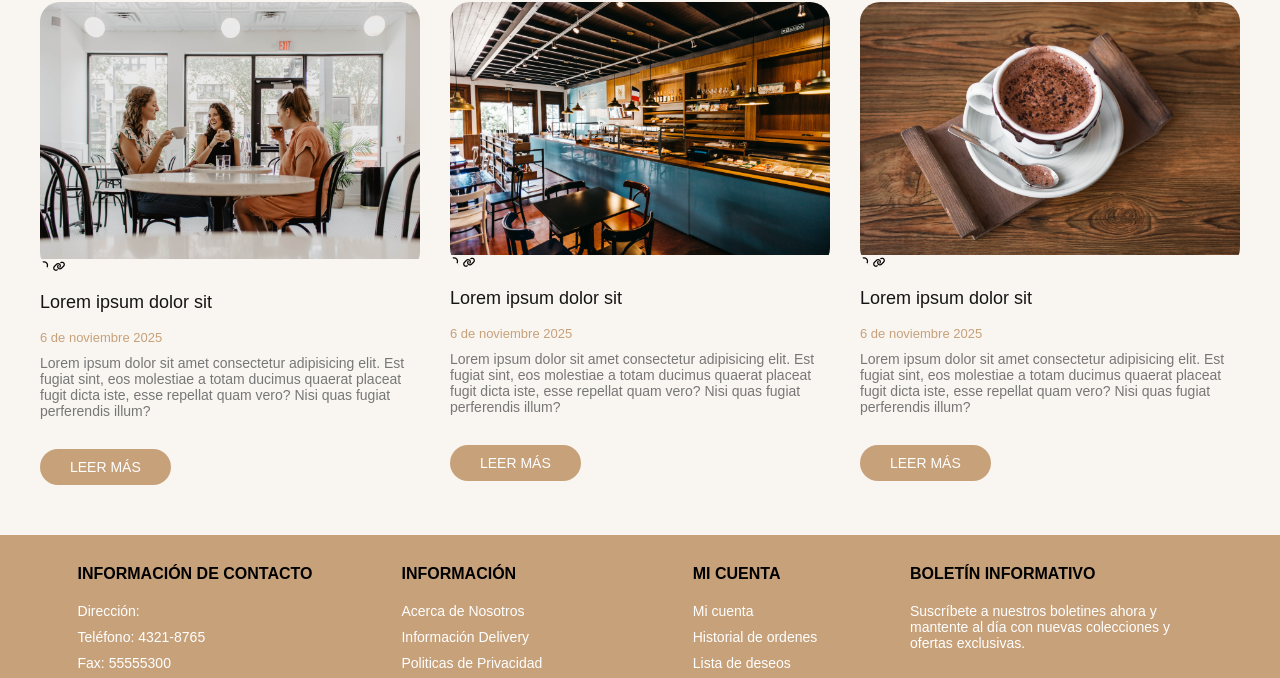
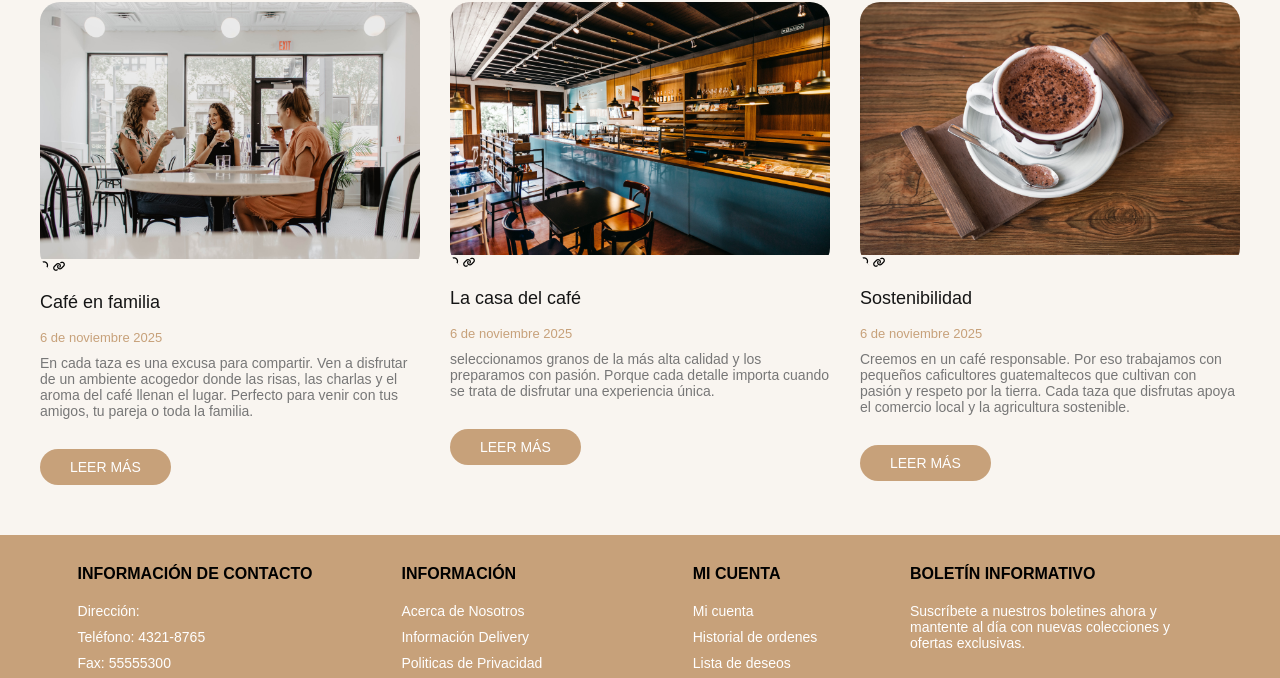
Before and after one commit to Kellys-R/cafeteria, a plain HTML site: page index.html in a window 1280 px wide. Shown: the part 2776-3454 px from the top of the page. Drawn offline with Linux system fonts and the light colour scheme.

Commit message:
Add files via upload

```diff
--- a/index.html
+++ b/index.html
@@ -423,10 +423,11 @@
                     </div>
                 </div>
                 <div class="content-blog">
-                <h3>Lorem ipsum dolor sit</h3>
+                <h3>Café en familia</h3>
                 <span>6 de noviembre 2025</span>
-                <p>Lorem ipsum dolor sit amet consectetur adipisicing elit. Est fugiat sint, eos molestiae a totam
-                ducimus quaerat placeat fugit dicta iste, esse repellat quam vero? Nisi quas fugiat perferendis illum?</p>
+                <p> En cada taza es una excusa para compartir.
+                   Ven a disfrutar de un ambiente acogedor donde las risas, las charlas y el aroma del café llenan el lugar.
+                     Perfecto para venir con tus amigos, tu pareja o toda la familia. </p>
                  <div class="btn-read-more">Leer más</div>
                 </div>
             </div>
@@ -444,10 +445,10 @@
                     </div>
                 </div>
                 <div class="content-blog">
-                <h3>Lorem ipsum dolor sit</h3>
+                <h3>La casa del café</h3>
                 <span>6 de noviembre 2025</span>
-                <p>Lorem ipsum dolor sit amet consectetur adipisicing elit. Est fugiat sint, eos molestiae a totam
-                ducimus quaerat placeat fugit dicta iste, esse repellat quam vero? Nisi quas fugiat perferendis illum?</p>
+                <p>seleccionamos granos de la más alta calidad y los preparamos con pasión.
+                 Porque cada detalle importa cuando se trata de disfrutar una experiencia única.</p>
                  <div class="btn-read-more">Leer más</div>
                 </div>
             </div>
@@ -465,10 +466,11 @@
                     </div>
                 </div>
                 <div class="content-blog">
-                <h3>Lorem ipsum dolor sit</h3>
+                <h3>Sostenibilidad</h3>
                 <span>6 de noviembre 2025</span>
-                <p>Lorem ipsum dolor sit amet consectetur adipisicing elit. Est fugiat sint, eos molestiae a totam
-                ducimus quaerat placeat fugit dicta iste, esse repellat quam vero? Nisi quas fugiat perferendis illum?</p>
+                <p>Creemos en un café responsable.
+                      Por eso trabajamos con pequeños caficultores guatemaltecos que cultivan con pasión y respeto por la tierra.
+                      Cada taza que disfrutas apoya el comercio local y la agricultura sostenible.</p>
                  <div class="btn-read-more">Leer más</div>
                 </div>
             </div>
```
